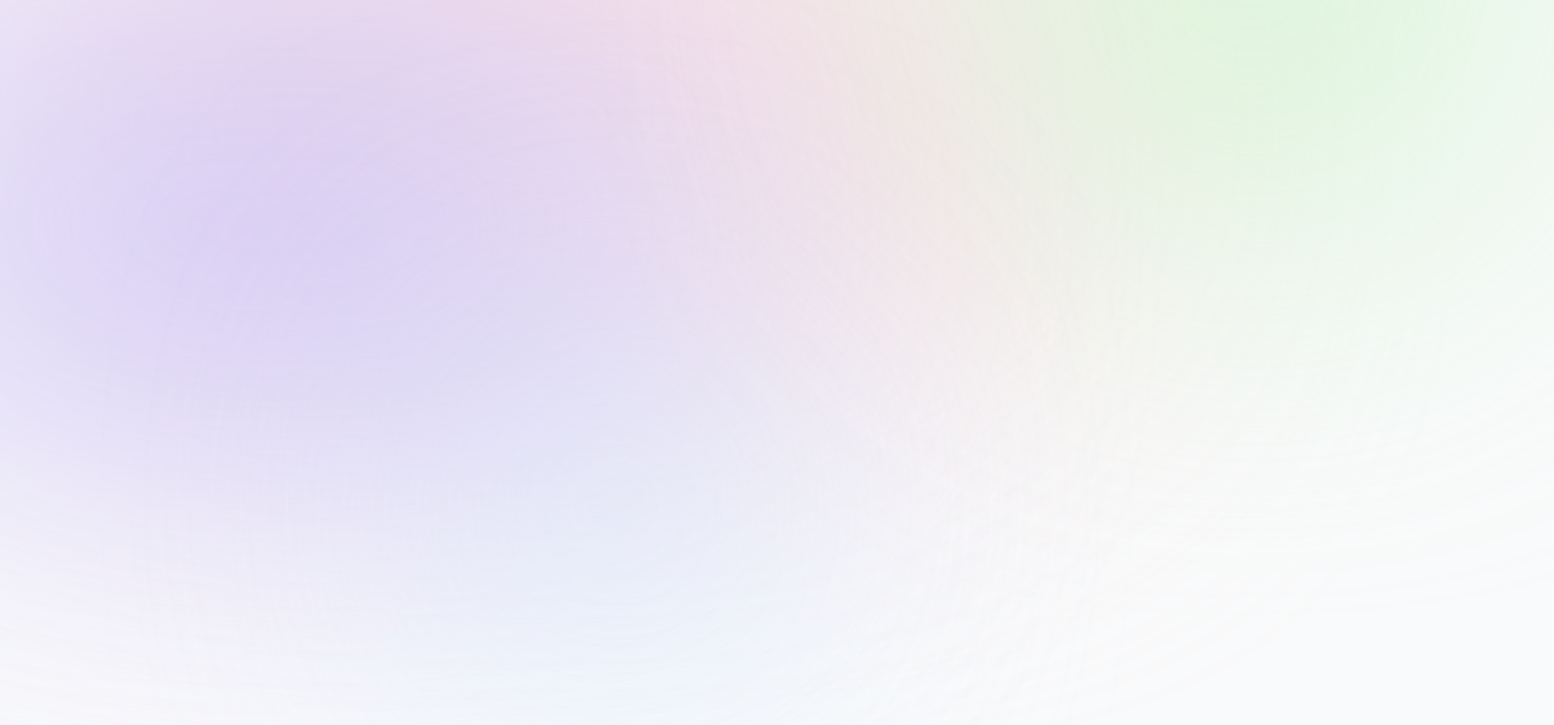
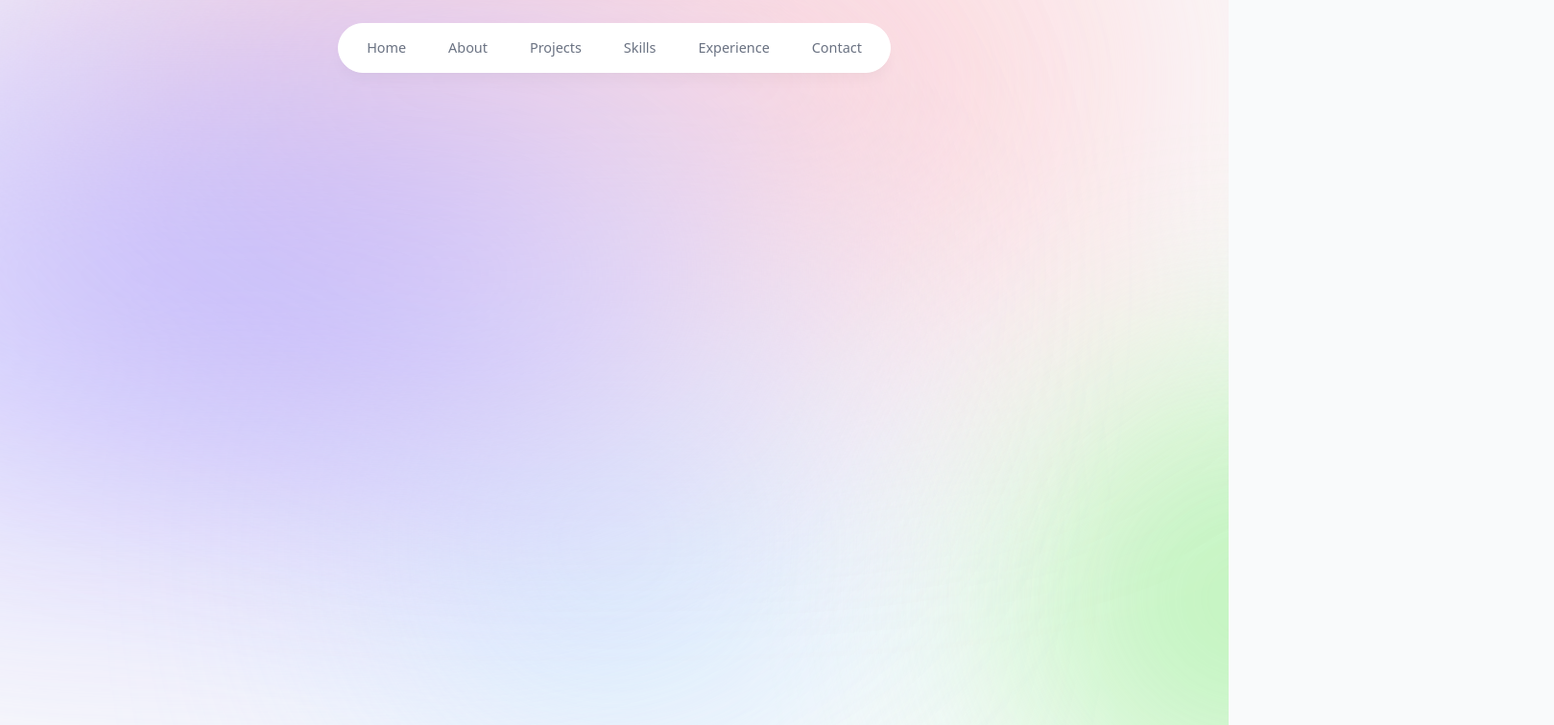
Before and after one commit to Felixdrawe/portfolio-2025, a Next.js app: page / in a window 1280 px wide. Shown: the top 756 px of the page at 96% size, 1619 px wide, since content can reach past the window. Built offline with nearby package versions, Linux system fonts and the light colour scheme.

Commit message:
added animated background

```diff
--- a/app/layout.tsx
+++ b/app/layout.tsx
@@ -1,7 +1,8 @@
 import type { Metadata } from 'next';
 import { Inter } from 'next/font/google';
 import './globals.css';
-import { BackgroundBlur } from '../components/BackgroundBlur';
+import { BackgroundBlur } from '@/components/BackgroundBlur';
+import Header from '@/components/Header';
 
 const inter = Inter({
   variable: '--font-inter',
@@ -49,8 +50,9 @@ export default function RootLayout({
   return (
     <html lang="en">
       <body
-        className={`${inter.variable} antialiased bg-gray-50 text-gray-950 relative pt-28 sm:pt-36 overflow-x-hidden`}>
+        className={`${inter.variable} antialiased bg-gray-50 text-gray-950 relative pt-28 sm:pt-36 overflow-x-hidden h-[5000px]`}>
         <BackgroundBlur />
+        <Header />
         {children}
       </body>
     </html>
--- a/components/BackgroundBlur.tsx
+++ b/components/BackgroundBlur.tsx
@@ -4,57 +4,55 @@ import { motion } from 'framer-motion'; // Import motion component from framer-m
 
 export function BackgroundBlur() {
   return (
-    <>
+    <div className="fixed inset-0 -z-10 overflow-hidden pointer-events-none">
       {/* First gradient blob (pink/red) - positioned in top right */}
       <motion.div
         // Base styling for the blob:
-        className="absolute top-[-6rem] -z-10 right-[11rem] h-[31.25rem] w-[31.25rem] rounded-full blur-[10rem] sm:w-[68.75rem] opacity-80"
+        className="absolute top-[-6rem] right-[11rem] h-[31.25rem] w-[31.25rem] rounded-full blur-[8rem] sm:w-[68.75rem] opacity-80"
         // Animation properties that will change over time:
         animate={{
-          // Increased movement range for more visible motion
-          x: [0, -40, 30, -20, 0],
-          y: [0, 30, -40, 20, 0],
+          // Even more enhanced movement range
+          x: [0, -70, 60, -50, 0],
+          y: [0, 60, -70, 50, 0],
 
-          // Slightly increased scale animation
-          scale: [1, 1.06, 1],
+          // More dramatic scale animation
+          scale: [1, 1.15, 0.92, 1.1, 1],
 
-          // Background gradient animation: cycles through these gradients
-          // Each gradient is a radial gradient with different color stops
-          // Format: rgba(red,green,blue,alpha) where rgb are 0-255, alpha is 0-1
+          // Background gradient animation with more vibrant colors
           background: [
-            'radial-gradient(circle, rgba(251,226,227,1) 0%, rgba(249,204,206,1) 100%)',
-            'radial-gradient(circle, rgba(255,218,218,1) 0%, rgba(249,186,189,1) 70%)',
-            'radial-gradient(circle, rgba(254,197,201,1) 0%, rgba(251,226,227,1) 100%)',
-            'radial-gradient(circle, rgba(249,204,206,1) 0%, rgba(251,226,227,1) 100%)',
+            'radial-gradient(circle, rgba(255,230,232,1) 0%, rgba(255,170,180,1) 100%)',
+            'radial-gradient(circle, rgba(255,218,218,1) 0%, rgba(255,150,160,1) 70%)',
+            'radial-gradient(circle, rgba(255,190,197,1) 0%, rgba(255,225,227,1) 100%)',
+            'radial-gradient(circle, rgba(253,190,195,1) 0%, rgba(255,230,232,1) 100%)',
           ],
         }}
         // Transition controls how the animations behave:
         transition={{
-          // Faster position transitions for more noticeable movement
+          // Even faster position transitions
           x: {
-            duration: 20, // Reduced from 30
+            duration: 14, // Further reduced for quicker movement
             repeat: Infinity,
             repeatType: 'mirror',
             ease: 'easeInOut',
           },
           y: {
-            duration: 18, // Reduced from 25
+            duration: 13, // Further reduced for quicker movement
             repeat: Infinity,
             repeatType: 'mirror',
             ease: 'easeInOut',
           },
 
-          // Scale transition:
+          // Faster scale transition:
           scale: {
-            duration: 6, // 6 second cycle
-            ease: 'easeInOut', // smooth acceleration and deceleration
-            repeat: Infinity, // repeat forever
-            repeatType: 'reverse', // go back and forth between values
+            duration: 4, // 4 second cycle (even faster)
+            ease: 'easeInOut',
+            repeat: Infinity,
+            repeatType: 'reverse',
           },
 
           // Background color transition:
           background: {
-            duration: 15, // 15 second cycle for color changes
+            duration: 12, // Faster color changes
             ease: 'easeInOut',
             repeat: Infinity,
             repeatType: 'reverse',
@@ -64,49 +62,48 @@ export function BackgroundBlur() {
 
       {/* Second gradient blob (purple/blue) - positioned in top left */}
       <motion.div
-        // Responsive positioning: starts far left (-35rem) and moves in at different breakpoints
-        className="absolute top-[-1rem] -z-10 left-[-35rem] h-[31.25rem] w-[50rem] rounded-full blur-[10rem] sm:w-[68.75rem] md:left-[-33rem] lg:left-[-28rem] xl:left-[-15rem] 2xl:left-[-5rem] opacity-80"
+        className="absolute top-[-1rem] left-[-35rem] h-[31.25rem] w-[50rem] rounded-full blur-[8rem] sm:w-[68.75rem] md:left-[-33rem] lg:left-[-28rem] xl:left-[-15rem] 2xl:left-[-5rem] opacity-80"
         animate={{
-          // Increased movement range
-          x: [0, 40, -30, 20, 0],
-          y: [0, -30, 40, -20, 0],
+          // More dramatic movement
+          x: [0, 70, -60, 50, 0],
+          y: [0, -60, 70, -50, 0],
 
-          // More pronounced scale animation
-          scale: [1, 1.08, 0.96, 1],
+          // More dramatic scale animation
+          scale: [1, 1.18, 0.9, 1.12, 1],
 
-          // Purple/blue color variations
+          // Purple/blue color variations with more vibrancy
           background: [
-            'radial-gradient(circle, rgba(219,215,251,1) 0%, rgba(196,190,249,1) 100%)',
-            'radial-gradient(circle, rgba(207,202,255,1) 0%, rgba(219,215,251,1) 80%)',
-            'radial-gradient(circle, rgba(193,188,249,1) 10%, rgba(229,226,255,1) 90%)',
-            'radial-gradient(circle, rgba(196,190,249,1) 0%, rgba(219,215,251,1) 100%)',
+            'radial-gradient(circle, rgba(225,220,255,1) 0%, rgba(166,155,252,1) 100%)',
+            'radial-gradient(circle, rgba(215,210,255,1) 0%, rgba(180,165,255,1) 80%)',
+            'radial-gradient(circle, rgba(173,165,255,1) 10%, rgba(235,232,255,1) 90%)',
+            'radial-gradient(circle, rgba(166,155,252,1) 0%, rgba(225,220,255,1) 100%)',
           ],
         }}
         transition={{
           x: {
-            duration: 18, // Reduced from 25
+            duration: 13, // Even faster movement
             repeat: Infinity,
             repeatType: 'mirror',
             ease: 'easeInOut',
           },
           y: {
-            duration: 22, // Reduced from 30
+            duration: 15, // Even faster movement
             repeat: Infinity,
             repeatType: 'mirror',
             ease: 'easeInOut',
           },
 
-          // Longer scale animation (8s vs 6s for the first blob)
+          // Faster scale animation
           scale: {
-            duration: 8,
+            duration: 5,
             ease: 'easeInOut',
             repeat: Infinity,
             repeatType: 'reverse',
           },
 
-          // Faster color transition than the first blob (12s vs 15s)
+          // Faster color transition
           background: {
-            duration: 12,
+            duration: 10,
             ease: 'easeInOut',
             repeat: Infinity,
             repeatType: 'reverse',
@@ -116,49 +113,48 @@ export function BackgroundBlur() {
 
       {/* Third gradient blob (green) - positioned bottom right */}
       <motion.div
-        // Only visible on medium screens and up (hidden md:block)
-        className="absolute bottom-[-10rem] -z-10 right-[-20rem] h-[40rem] w-[40rem] rounded-full blur-[10rem] opacity-70 hidden md:block"
+        className="absolute bottom-[-10rem] -z-10 right-[-20rem] h-[40rem] w-[40rem] rounded-full blur-[8rem] opacity-75 hidden md:block"
         animate={{
           // More pronounced circular motion
-          x: [0, 30, 0, -30, 0],
-          y: [0, -30, 0, 30, 0],
+          x: [0, 60, 0, -60, 0],
+          y: [0, -60, 0, 60, 0],
 
           // More dramatic scale changes
-          scale: [0.9, 1.1, 0.92, 1.08, 0.9],
+          scale: [0.85, 1.25, 0.82, 1.2, 0.85],
 
-          // Green color variations
+          // Green color variations with more vibrancy
           background: [
-            'radial-gradient(circle, rgba(223,246,221,1) 0%, rgba(186,237,182,1) 100%)',
-            'radial-gradient(circle, rgba(200,249,195,1) 10%, rgba(223,246,221,1) 90%)',
-            'radial-gradient(circle, rgba(186,237,182,1) 0%, rgba(230,250,228,1) 100%)',
-            'radial-gradient(circle, rgba(210,240,208,1) 30%, rgba(186,237,182,1) 80%)',
-            'radial-gradient(circle, rgba(223,246,221,1) 0%, rgba(186,237,182,1) 100%)',
+            'radial-gradient(circle, rgba(228,255,225,1) 0%, rgba(150,235,145,1) 100%)',
+            'radial-gradient(circle, rgba(205,255,200,1) 10%, rgba(228,255,225,1) 90%)',
+            'radial-gradient(circle, rgba(150,235,145,1) 0%, rgba(235,255,232,1) 100%)',
+            'radial-gradient(circle, rgba(215,248,212,1) 30%, rgba(150,235,145,1) 80%)',
+            'radial-gradient(circle, rgba(228,255,225,1) 0%, rgba(150,235,145,1) 100%)',
           ],
         }}
         transition={{
           x: {
-            duration: 25, // Reduced from 35
+            duration: 16, // Even faster circular motion
             repeat: Infinity,
             repeatType: 'loop',
             ease: 'easeInOut',
           },
           y: {
-            duration: 25, // Reduced from 35
+            duration: 16, // Even faster circular motion
             repeat: Infinity,
             repeatType: 'loop',
             ease: 'easeInOut',
           },
 
-          // Very long scale animation (20s)
+          // More responsive scale animation
           scale: {
-            duration: 20,
+            duration: 12,
             ease: 'easeInOut',
             repeat: Infinity,
           },
 
-          // Long color transition (18s)
+          // Faster color transition
           background: {
-            duration: 18,
+            duration: 14,
             ease: 'easeInOut',
             repeat: Infinity,
             repeatType: 'reverse',
@@ -168,50 +164,50 @@ export function BackgroundBlur() {
 
       {/* Fourth gradient blob (light blue) - only visible on large screens */}
       <motion.div
-        className="absolute top-[20rem] -z-10 left-[30rem] h-[25rem] w-[25rem] rounded-full blur-[10rem] opacity-60 hidden lg:block"
+        className="absolute top-[20rem] -z-10 left-[30rem] h-[25rem] w-[25rem] rounded-full blur-[8rem] opacity-70 hidden lg:block"
         animate={{
-          // Enhanced figure-8 like motion
-          x: [0, -40, 0, 40, 0],
-          y: [0, 35, 0, 35, 0],
+          // More pronounced figure-8 like motion
+          x: [0, -70, 0, 70, 0],
+          y: [0, 65, 0, 65, 0],
 
-          // More pronounced scale animation
-          scale: [1, 1.15, 0.92, 1],
+          // More dramatic scale animation
+          scale: [1, 1.3, 0.85, 1.25, 1],
 
-          // Light blue variations
+          // Light blue variations with more vibrancy
           background: [
-            'radial-gradient(circle, rgba(220,240,255,1) 0%, rgba(173,217,255,1) 100%)',
-            'radial-gradient(circle, rgba(194,226,255,1) 20%, rgba(220,240,255,1) 80%)',
-            'radial-gradient(circle, rgba(173,217,255,1) 10%, rgba(238,249,255,1) 90%)',
-            'radial-gradient(circle, rgba(220,240,255,1) 0%, rgba(173,217,255,1) 100%)',
+            'radial-gradient(circle, rgba(225,245,255,1) 0%, rgba(120,200,255,1) 100%)',
+            'radial-gradient(circle, rgba(200,235,255,1) 20%, rgba(225,245,255,1) 80%)',
+            'radial-gradient(circle, rgba(120,200,255,1) 10%, rgba(240,250,255,1) 90%)',
+            'radial-gradient(circle, rgba(225,245,255,1) 0%, rgba(120,200,255,1) 100%)',
           ],
         }}
         transition={{
           x: {
-            duration: 28, // Reduced from 40
+            duration: 18, // Even faster movement
             repeat: Infinity,
             repeatType: 'mirror',
             ease: 'easeInOut',
           },
           y: {
-            duration: 14, // Reduced from 20
+            duration: 10, // Even faster movement
             repeat: Infinity,
             repeatType: 'mirror',
             ease: 'easeInOut',
           },
           scale: {
-            duration: 10,
+            duration: 6, // Faster scale changes
             ease: 'easeInOut',
             repeat: Infinity,
             repeatType: 'mirror',
           },
           background: {
-            duration: 16,
+            duration: 12,
             ease: 'easeInOut',
             repeat: Infinity,
             repeatType: 'reverse',
           },
         }}
       />
-    </>
+    </div>
   );
 }
--- a/components/Header.tsx
+++ b/components/Header.tsx
@@ -21,7 +21,7 @@ export default function Header() {
               animate={{ y: 0, opacity: 1 }}>
               <Link
                 href={link.hash}
-                className=" px-3 py-3 transition hover:text-gray-950  dark:text-gray-500 dark:hover:text-gray-300">
+                className="px-3 py-3 transition duration-300 ease-in-out hover:text-gray-950 dark:text-gray-500 dark:hover:text-gray-300">
                 {link.name}
               </Link>
             </motion.li>
```
Also changed, not shown: 1 other file (tests, documents, lock files or other folders).
